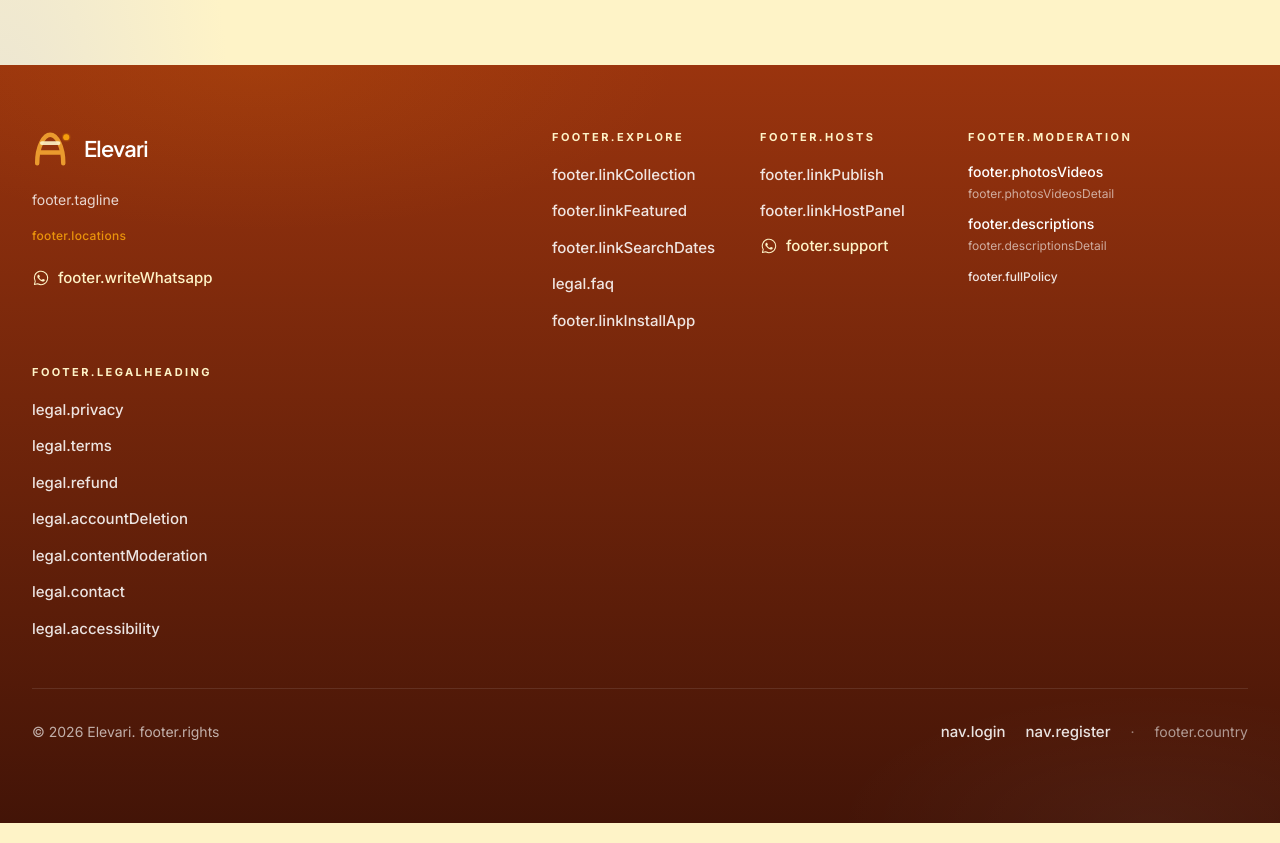
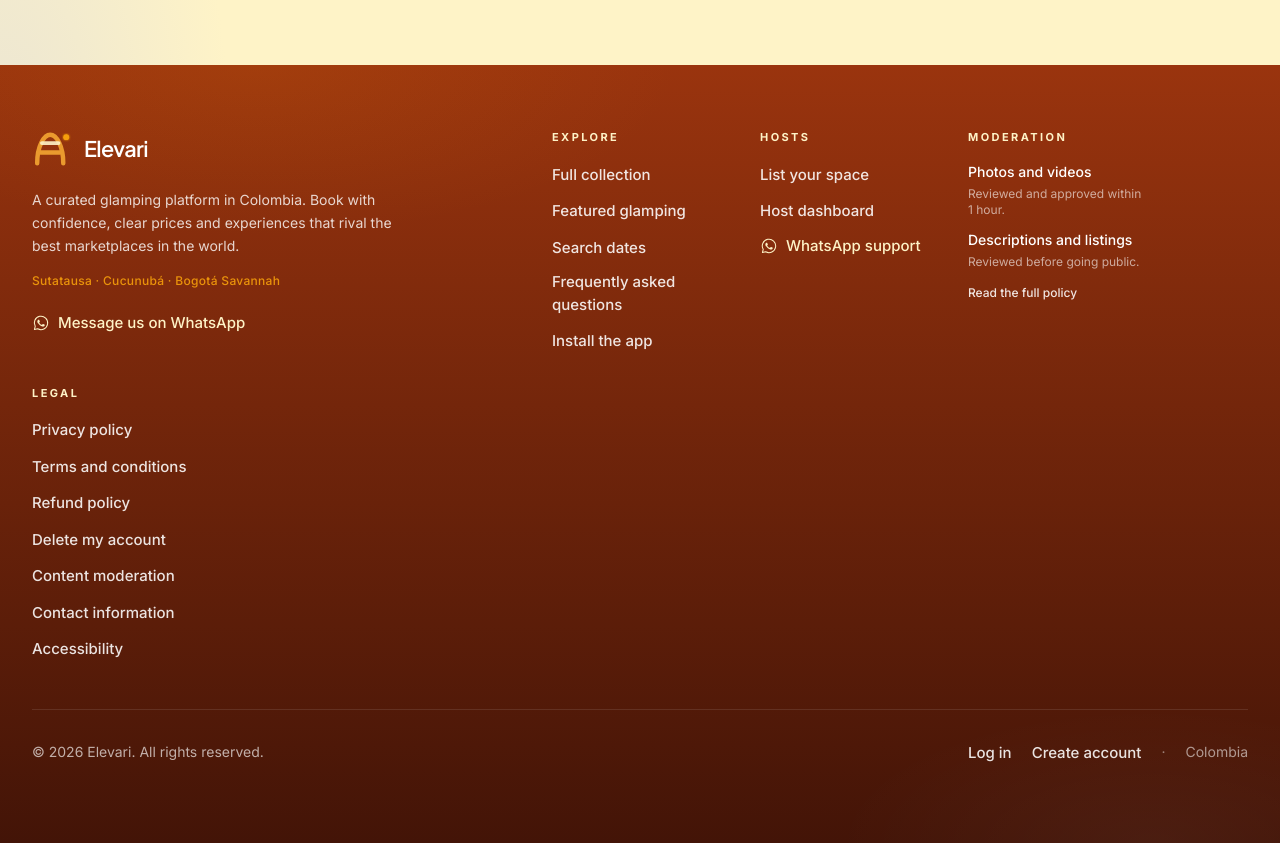
Before and after one commit to Elevariapp/Elevari-repotransfer, a Next.js app: page / in a window 1280 px wide. Shown: the part 2620-3463 px from the top of the page. Built offline with nearby package versions, Linux system fonts and the light colour scheme; no server answers.

Commit message:
fix(i18n): render the footer inside I18nProvider so it stops showing raw keys

```diff
--- a/app/layout.tsx
+++ b/app/layout.tsx
@@ -67,8 +67,12 @@ export default async function RootLayout({ children }: { children: React.ReactNo
         </a>
         <MarketingScripts />
         <ObservabilityProvider />
-        <I18nProvider initialLanguage={language}>{children}</I18nProvider>
-        <ConditionalFooter />
+        <I18nProvider initialLanguage={language}>
+          {children}
+          {/* Inside the provider on purpose: the footer is a client component and reads the
+              active language through useI18n(); as a sibling it rendered raw keys. */}
+          <ConditionalFooter />
+        </I18nProvider>
         <FloatingActions />
         <Toaster
           position="top-center"
```
